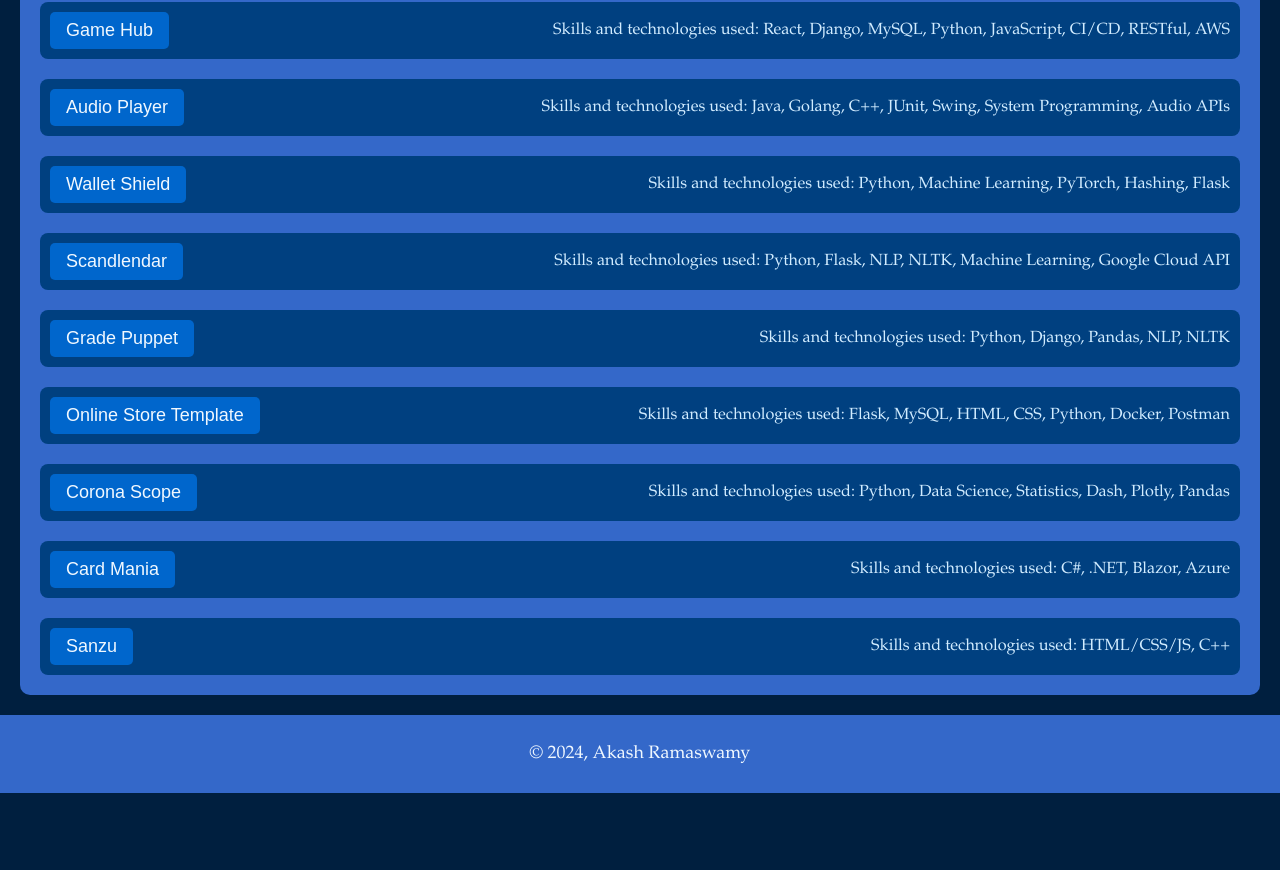
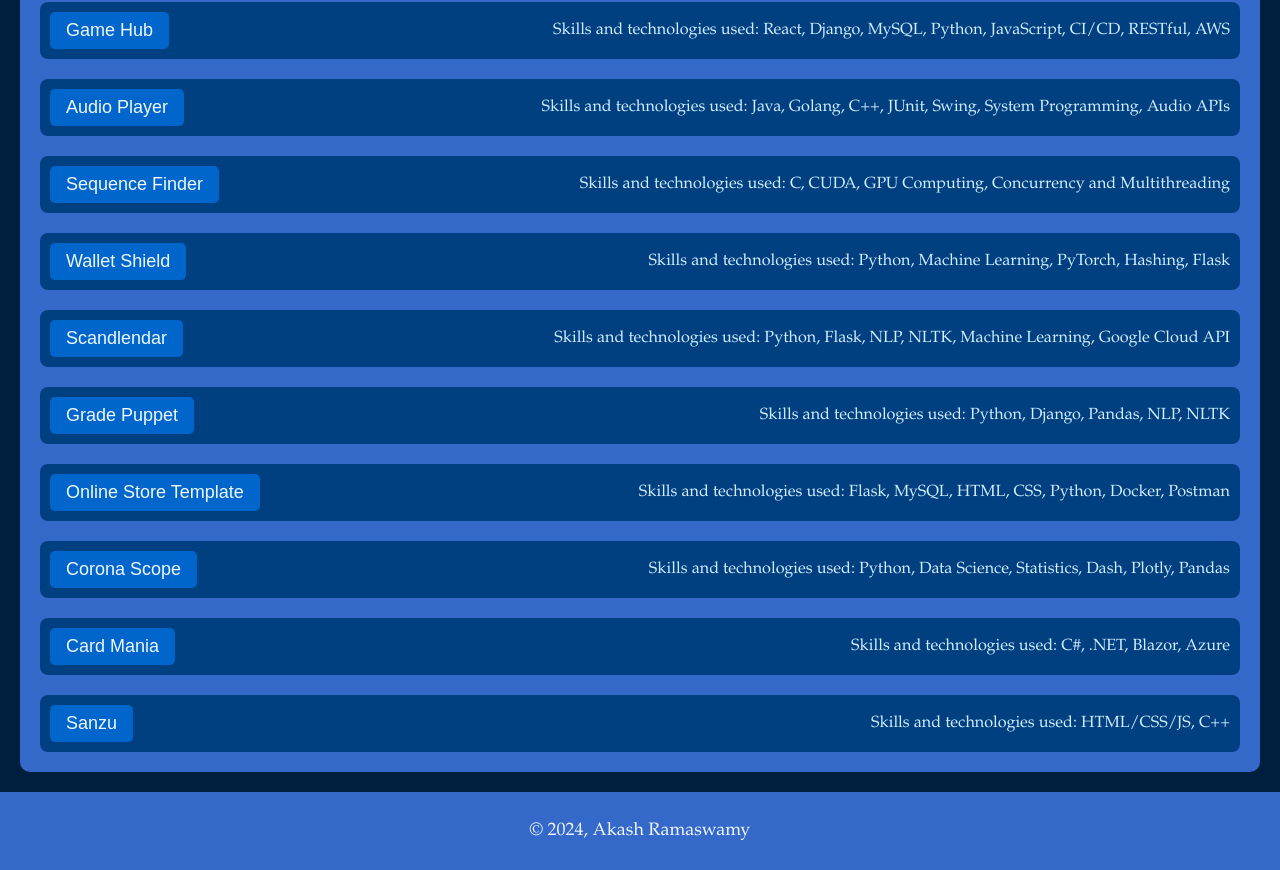
Before and after one commit to flkram/Portfolio, a plain HTML site: page index.html in a window 1280 px wide. Shown: the part 851-1721 px from the top of the page. Before the commit the page ends 1644 px from the top, so only its background shows below. Drawn offline with Linux system fonts and the light colour scheme.

Commit message:
added sequence finder to project list

```diff
--- a/index.html
+++ b/index.html
@@ -60,6 +60,10 @@
                 <span>Skills and technologies used: Java, Golang, C++, JUnit, Swing, System Programming, Audio APIs</span>
             </div>
             <div class="project">
+                <button onclick="window.location.href='https://github.com/flkram/Sequence-Finder'">Sequence Finder</button>
+                <span>Skills and technologies used: C, CUDA, GPU Computing, Concurrency and Multithreading </span>
+            </div>
+            <div class="project">
                 <button onclick="window.location.href='https://github.com/flkram/wallet-shield'">Wallet Shield</button>
                 <span>Skills and technologies used: Python, Machine Learning, PyTorch, Hashing, Flask</span>
             </div>
```
